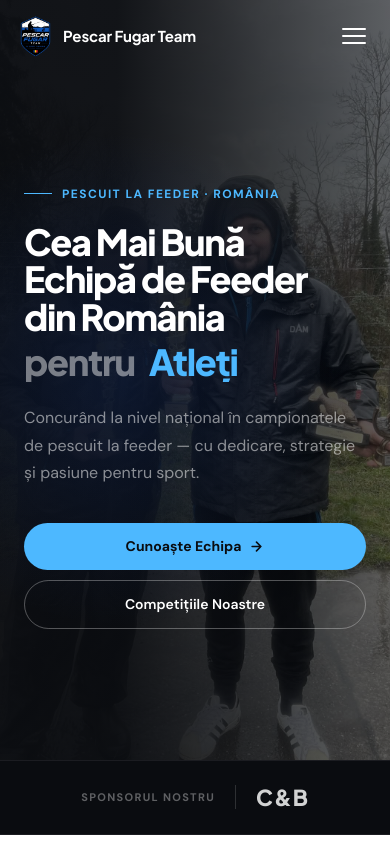
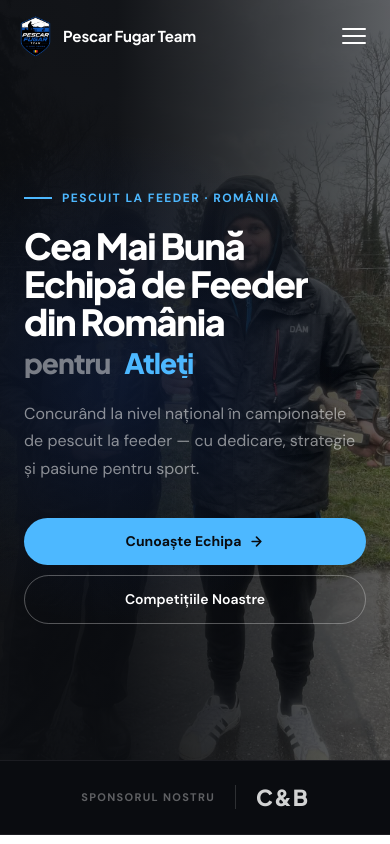
Before and after one commit to LeBandidos/PF-TestSite, a plain HTML site: page index.html in a window 390 px wide. Shown: the top 844 px of the page. Drawn offline with nearby package versions, Linux system fonts and the light colour scheme.

Commit message:
Fix mobile overflow on hero typewriter word row
Reduce font size to 28px on mobile so "pentru Competitori" fits
within the ~342px content width without clipping.

Co-Authored-By: Claude Sonnet 4.6 <noreply@anthropic.com>

```diff
--- a/index.html
+++ b/index.html
@@ -882,6 +882,9 @@
       .hero { min-height: 90vh; }
       .hero-content { padding: 110px 24px 56px; max-width: 100%; }
       .hero-subtitle { max-width: 100%; }
+      .hero-word-row { height: calc(28px * 1.12); }
+      .hero-word-prefix, .hero-word { font-size: 28px; }
+      .hero-cursor { height: 28px; }
       .hero-cta { flex-direction: column; gap: 10px; }
       .btn-hero-accent, .btn-hero-outline { justify-content: center; }
 
```
